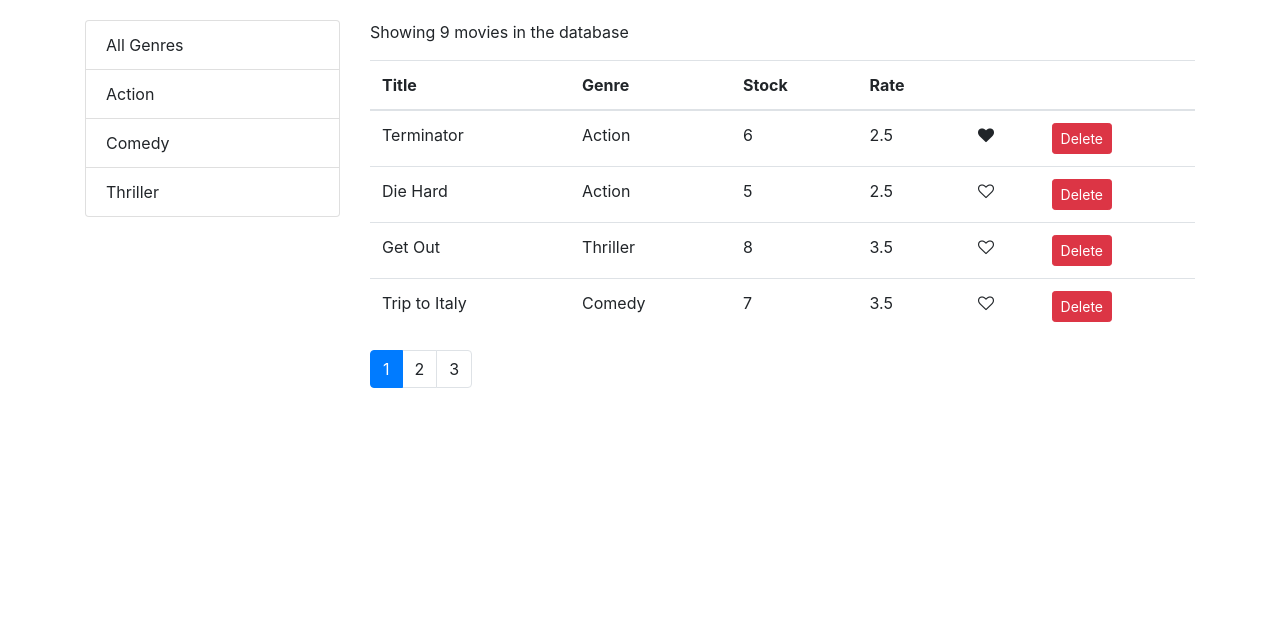
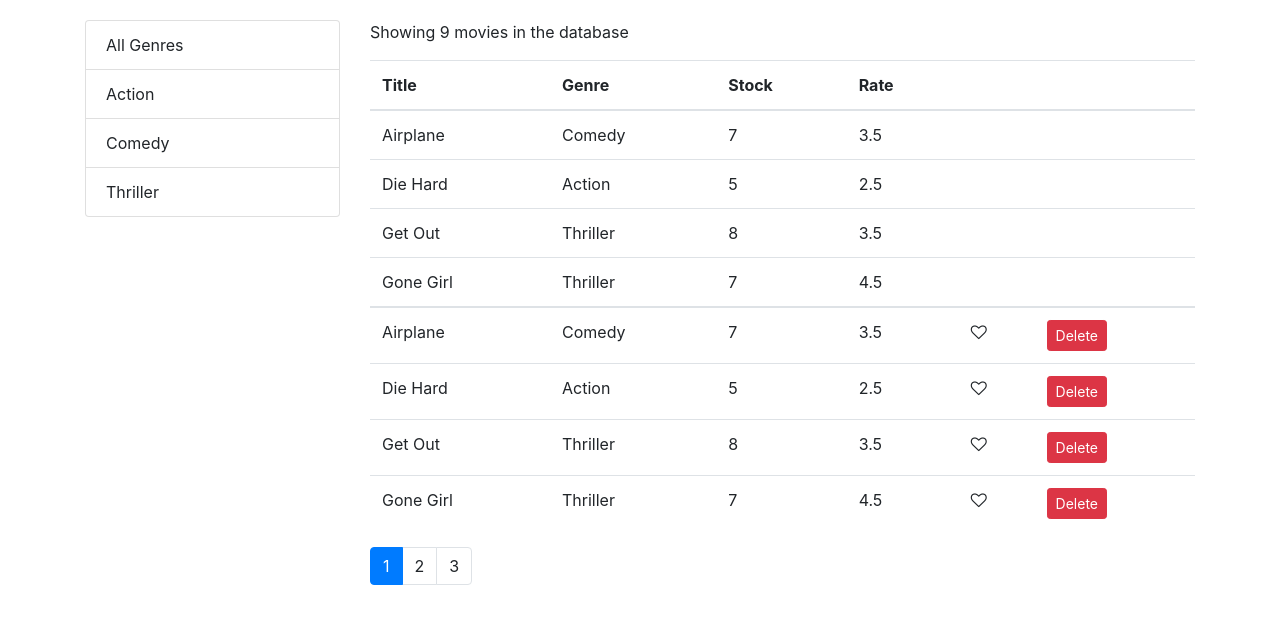
Before and after one commit to Crispas95/React_Genesis, a React (Create React App) app: page / in a window 1280 px wide. Shown: the top 624 px of the page. Built offline with nearby package versions, Linux system fonts and the light colour scheme.

Commit message:
table update

```diff
--- /dev/null
+++ b/src/componets/common/tableBody.jsx
@@ -0,0 +1,19 @@
+import React, { Component } from 'react';
+import _ from 'lodash';
+
+class TableBody extends Component {
+    render() {
+       const { data,columns } = this.props;
+
+        return(
+        <tbody>
+            {data.map(item => (
+            <tr>
+                {columns.map(column => <td>{_.get(item,column.path)}</td>)}
+            </tr>))}
+
+        </tbody>);
+    }
+}
+
+export default TableBody;
--- /dev/null
+++ b/src/componets/common/tableHeader.jsx
@@ -0,0 +1,25 @@
+import React, { Component } from 'react';
+
+class TableHeader extends Component {
+    raiseSort = path =>{
+        const sortColumn = {...this.props.sortColumn};
+        if(sortColumn.path === path)
+         sortColumn.order = sortColumn.order === 'asc' ? 'desc': 'asc';
+        else{
+            sortColumn.path = path;
+            sortColumn.order = 'asc';
+        }
+        this.props.onSort(sortColumn);
+    };
+    render() {
+        return <thead>
+            <tr>
+                { this.props.columns.map(column => (
+                <th key={column.path || column.key} onClick={()=>this.raiseSort(column.path)}>{column.label}</th>
+                ))}
+            </tr>
+        </thead>;
+    }
+}
+
+export default TableHeader;
--- a/src/componets/movies.jsx
+++ b/src/componets/movies.jsx
@@ -6,6 +6,7 @@
 import { getGenres } from '../services/fakeGenreService';
 import {paginate} from '../utils/paginate';
 import MoviesTable from './moviesTable';
+import _ from 'lodash';
 
 
 class Movies extends Component {
@@ -13,11 +14,12 @@
         movies:[],
         genre: [],
         currentPage:1,
-        pageSize: 4
+        pageSize: 4,
+        sortColumn: { path: 'title', order: 'asc'}
      };
 
      componentDidMount(){
-        const genres = [{ name: 'All Genres'}, ...getGenres()]
+        const genres = [{ _id: "", name: 'All Genres'}, ...getGenres()]
 
         this.setState({movies: getMovies(), genres});
      }
@@ -43,9 +45,19 @@
         this.setState({selectedGenre: genre, currentPage: 1});
      }
 
+     handleSort = sortColumn => {
+
+        this.setState({sortColumn});
+
+     };
+
     render() {
         const {length: count} = this.state.movies;
-        const {pageSize,currentPage,selectedGenre, movies: allMovies} = this.state;
+        const {pageSize,
+               currentPage,
+               sortColumn,
+               selectedGenre,
+               movies: allMovies} = this.state;
 
         if(count === 0)
         return <p>There are no movies in the database.</p>
@@ -54,7 +66,9 @@
          ? allMovies.filter(m => m.genre._id === selectedGenre._id)
          : allMovies;
 
-        const movies = paginate(filtered,currentPage,pageSize);
+         const sorted= _.orderBy(filtered,[sortColumn.path],[sortColumn.order]);
+
+        const movies = paginate(sorted,currentPage,pageSize);
 
         return (
             <div className='row'>
@@ -67,7 +81,13 @@
                 </div>
                 <div className="col">
                 <p>Showing {filtered.length} movies in the database</p>
-                <MoviesTable movies={movies} onLike={this.handleLike} onDelete={this.handleDelete} />
+             <MoviesTable
+                movies={movies}
+                sortColumn={sortColumn}
+                onLike={this.handleLike}
+                onDelete={this.handleDelete}
+                onSort={this.handleSort}
+            />
         <Pagination
         itemsCount={filtered.length}
         pageSize= {pageSize}
--- a/src/componets/moviesTable.jsx
+++ b/src/componets/moviesTable.jsx
@@ -1,21 +1,32 @@
-import React from 'react';
+import React, { Component } from 'react';
+import TableHeader from './common/tableHeader';
 import Like from './common/like';
+import TableBody from './common/tableBody';
 
-const MoviesTable = (props) => {
-  const {movies, onDelete, onLike} = props;
 
-    return (  <table className="table">
-    <thead>
-        <tr>
-            <th>Title</th>
-            <th>Genre</th>
-            <th>Stock</th>
-            <th>Rate</th>
-            <th></th>
-            <th></th>
-        </tr>
-    </thead>
-    <tbody>
+class MoviesTable extends Component {
+columns = [
+    {path: 'title',label: 'Title'},
+    {path: 'genre.name',label: 'Genre'},
+    {path: 'numberInStock',label: 'Stock'},
+    {path: 'dailyRentalRate',label: 'Rate'},
+    {key: "like", content: <Like />},
+    {key: "delete"}
+]
+
+    render() {
+        const {movies, onDelete, onLike,onSort,sortColumn} = this.props;
+
+        return (
+        <table className="table">
+            <TableHeader
+            columns={this.columns}
+            sortColumn={sortColumn}
+            onSort={onSort} />
+
+            <TableBody columns={this.columns} data={movies}/>
+
+        { <tbody>
             {movies.map(movie =>(
             <tr key={movie._id}>
                 <td>{movie.title}</td>
@@ -34,8 +45,11 @@
                 </td> }
             </tr>))}
 
-    </tbody>
+        </tbody> }
     </table>  );
+        return;
+    }
 }
 
+
 export default MoviesTable;
```
Lines whose indentation alone changed are shown as unchanged.
